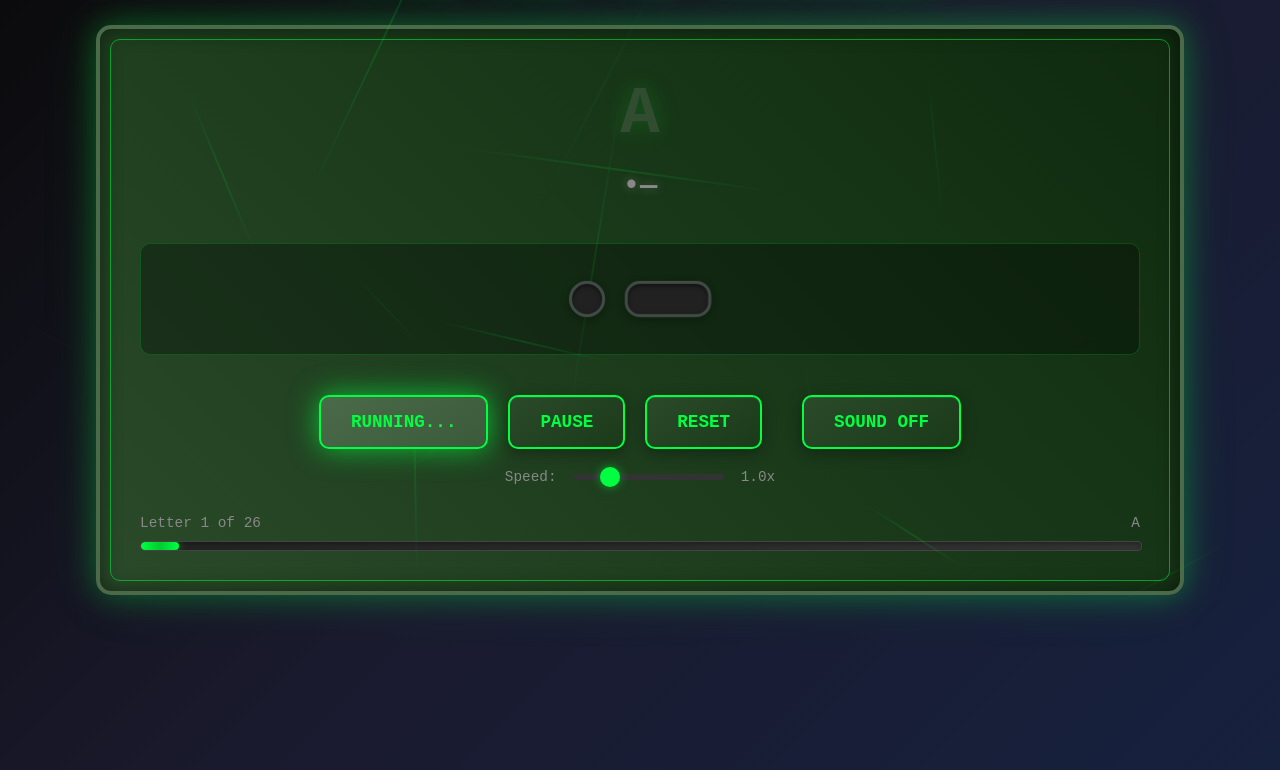
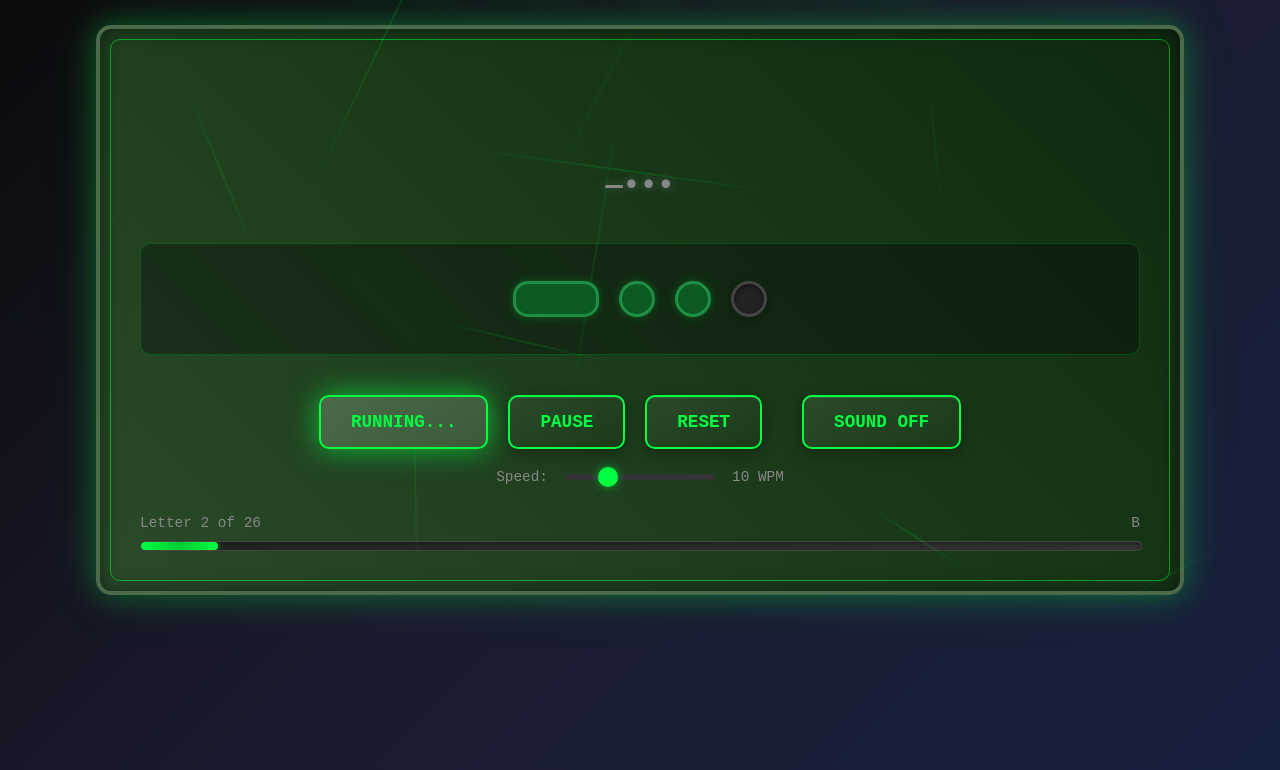
Before and after one commit to Dimitry4Now/morse-visualization, a plain HTML site: page index.html in a window 1280 px wide. Both pictures are taken after a click on the button "START". Shown: the part 70-840 px from the top of the page. Drawn offline with Linux system fonts and the light colour scheme.

Commit message:
fix: send Morse in proper units, with one tone, at a working speed
The speed slider seemed to do nothing: every light faded in over 0.4 s,
so above about 1.5x the flashes ran together. Dots and dashes also played
at different pitches (800 and 400 Hz), which Morse doesn't do, with tones
that faded out, and the timings followed no standard.

- Timing is counted in units: dot 1, dash 3, gap 1, at 1200 / WPM ms a
  unit, with longer pauses between letters for learners (Farnsworth).
- The slider sets 5-25 WPM and applies from the next symbol.
- One 650 Hz tone, at full volume for exactly its length with 5 ms edges.
- A light is on only while its tone plays, then stays dimly lit, so the
  pattern builds up; lights switch in 40 ms instead of 400.
- Space starts and pauses, R resets; audio resumes if the browser
  suspended it.

```diff
--- a/index.html
+++ b/index.html
@@ -3,6 +3,7 @@
 <head>
     <meta charset="UTF-8">
     <meta name="viewport" content="width=device-width, initial-scale=1.0">
+    <meta name="description" content="Learn the Morse alphabet: each letter keyed out in light and sound, at the speed you choose.">
     <title>Morse Code PCB Visualizer</title>
     <link rel="stylesheet" href="morse-visualize.css">
 </head>
@@ -28,8 +29,8 @@
 
         <div class="speed-control">
             <span class="speed-label">Speed:</span>
-            <input type="range" id="speedSlider" class="speed-slider" min="0.5" max="3" step="0.1" value="1">
-            <span class="speed-label" id="speedValue">1.0x</span>
+            <input type="range" id="speedSlider" class="speed-slider" min="5" max="25" step="1" value="10" aria-label="Speed in words per minute">
+            <span class="speed-label" id="speedValue">10 WPM</span>
         </div>
 
         <div class="progress-container">
--- a/morse-visualize.css
+++ b/morse-visualize.css
@@ -111,7 +111,8 @@ body {
             background: #222;
             border: 3px solid #444;
             border-radius: 8px;
-            transition: all 0.4s cubic-bezier(0.4, 0, 0.2, 1);
+            /* Short enough that a dot at 25 WPM (48 ms) still flashes. */
+            transition: all 0.04s linear;
             box-shadow:
                 inset 0 2px 4px rgba(0, 0, 0, 0.5),
                 0 2px 8px rgba(0, 0, 0, 0.3);
@@ -137,6 +138,13 @@ body {
                 0 0 40px rgba(0, 255, 65, 0.6),
                 inset 0 0 15px rgba(255, 255, 255, 0.3);
             transform: scale(1.15);
+        }
+
+        /* Already sent: dimly lit, so the letter's pattern builds up. */
+        .morse-element.done {
+            background: #0b5a21;
+            border-color: #1f8f45;
+            box-shadow: 0 0 8px rgba(0, 255, 65, 0.25);
         }
 
         .morse-element.active::after {
--- a/morse-visualize.js
+++ b/morse-visualize.js
@@ -6,11 +6,26 @@ const morseCode = {
             'Y': '-.--', 'Z': '--..'
         };
 
+        // Morse timing is counted in units: a dot is 1, a dash 3, the gap
+        // between symbols 1. One unit lasts 1200 / WPM milliseconds, the
+        // standard ("PARIS") definition of words per minute.
+        const DOT = 1;
+        const DASH = 3;
+        const SYMBOL_GAP = 1;
+        // Learners get more time between letters than the standard 3 units
+        // (Farnsworth spacing): the letter is shown first, and stays a moment.
+        const SHOW_LETTER = 2;
+        const LETTER_GAP = 7;
+        // One tone for both: dots and dashes differ only in length.
+        const TONE_HZ = 650;
+
         let currentIndex = 0;
         let isRunning = false;
-        let animationStep = 0;
+        let phase = 'show'; // show the letter, key its symbols, then hold it
+        let symbolIndex = 0;
+        let keyed = false;
         let currentTimeout;
-        let speedMultiplier = 1;
+        let wpm = 10;
         let audioEnabled = false;
         let audioContext;
         const letters = Object.keys(morseCode);
@@ -29,30 +44,41 @@ const morseCode = {
         const currentProgress = document.getElementById('currentProgress');
         const currentLetter2 = document.getElementById('currentLetter2');
 
+        function unitMs() {
+            return 1200 / wpm;
+        }
+
         // Audio functions
         function initAudio() {
             if (!audioContext) {
                 audioContext = new (window.AudioContext || window.webkitAudioContext)();
             }
+            // Browsers start audio suspended until a click.
+            if (audioContext.state === 'suspended') {
+                audioContext.resume();
+            }
         }
 
-        function playTone(frequency, duration) {
+        /** A keyed tone: full volume for its length, with 5 ms edges so it doesn't click. */
+        function playTone(seconds) {
             if (!audioEnabled || !audioContext) return;
 
             const oscillator = audioContext.createOscillator();
             const gainNode = audioContext.createGain();
-
             oscillator.connect(gainNode);
             gainNode.connect(audioContext.destination);
-
-            oscillator.frequency.value = frequency;
+            oscillator.frequency.value = TONE_HZ;
             oscillator.type = 'sine';
 
-            gainNode.gain.setValueAtTime(0.1, audioContext.currentTime);
-            gainNode.gain.exponentialRampToValueAtTime(0.01, audioContext.currentTime + duration);
+            const now = audioContext.currentTime;
+            const edge = Math.min(0.005, seconds / 4);
+            gainNode.gain.setValueAtTime(0, now);
+            gainNode.gain.linearRampToValueAtTime(0.15, now + edge);
+            gainNode.gain.setValueAtTime(0.15, now + seconds - edge);
+            gainNode.gain.linearRampToValueAtTime(0, now + seconds);
 
-            oscillator.start(audioContext.currentTime);
-            oscillator.stop(audioContext.currentTime + duration);
+            oscillator.start(now);
+            oscillator.stop(now + seconds);
         }
 
         function createCircuitLines() {
@@ -97,58 +123,59 @@ const morseCode = {
         }
 
         function clearAllLights() {
-            const lights = morseLightsEl.children;
-            Array.from(lights).forEach(light => light.classList.remove('active'));
+            Array.from(morseLightsEl.children).forEach(light => light.classList.remove('active', 'done'));
             currentLetterEl.classList.remove('active');
         }
 
+        function after(units) {
+            currentTimeout = setTimeout(animateStep, units * unitMs());
+        }
+
+        /**
+         * One step of playback. Each symbol lights, and sounds, for exactly its
+         * length, then stays dimly lit, so the pattern builds up as it is sent.
+         */
         function animateStep() {
             if (!isRunning) return;
 
-            const letter = letters[currentIndex];
-            const morse = morseCode[letter];
+            const morse = morseCode[letters[currentIndex]];
             const lights = morseLightsEl.children;
 
-            if (animationStep === 0) {
-                updateDisplay(letter);
+            if (phase === 'show') {
+                updateDisplay(letters[currentIndex]);
                 clearAllLights();
-                animationStep = 1;
-                currentTimeout = setTimeout(animateStep, 100 / speedMultiplier);
-            } else if (animationStep <= morse.length) {
-                const lightIndex = animationStep - 1;
-                const symbol = morse[lightIndex];
-                lights[lightIndex].classList.add('active');
+                phase = 'key';
+                symbolIndex = 0;
+                keyed = false;
+                return after(SHOW_LETTER);
+            }
 
-                // Play sound
-                if (audioEnabled) {
-                    const frequency = symbol === '.' ? 800 : 400;
-                    const duration = (symbol === '.' ? 0.15 : 0.45) / speedMultiplier;
-                    playTone(frequency, duration);
+            if (phase === 'key') {
+                const units = morse[symbolIndex] === '.' ? DOT : DASH;
+                if (!keyed) {
+                    lights[symbolIndex].classList.add('active');
+                    playTone((units * unitMs()) / 1000);
+                    keyed = true;
+                    return after(units);
                 }
+                lights[symbolIndex].classList.replace('active', 'done');
+                keyed = false;
+                symbolIndex++;
+                if (symbolIndex < morse.length) return after(SYMBOL_GAP);
+                phase = 'hold';
+                currentLetterEl.classList.add('active');
+                return after(LETTER_GAP);
+            }
 
-                animationStep++;
-                const delay = symbol === '.' ? 300 : 700;
-                currentTimeout = setTimeout(animateStep, delay / speedMultiplier);
-            } else if (animationStep === morse.length + 1) {
-                currentLetterEl.classList.add('active');
-                animationStep++;
-                currentTimeout = setTimeout(animateStep, 1500 / speedMultiplier);
-            } else {
-                clearAllLights();
-                animationStep = 0;
-                currentIndex++;
-
-                if (currentIndex >= letters.length) {
-                    currentIndex = 0;
-                }
-
-                currentTimeout = setTimeout(animateStep, 500 / speedMultiplier);
-            }
+            // The letter has been held: on to the next one, round the alphabet.
+            currentIndex = (currentIndex + 1) % letters.length;
+            phase = 'show';
+            animateStep();
         }
 
         function start() {
+            initAudio();
             if (!isRunning) {
-                initAudio();
                 isRunning = true;
                 startBtn.textContent = 'RUNNING...';
                 startBtn.classList.add('running');
@@ -158,9 +185,7 @@ const morseCode = {
 
         function pause() {
             isRunning = false;
-            if (currentTimeout) {
-                clearTimeout(currentTimeout);
-            }
+            clearTimeout(currentTimeout);
             startBtn.textContent = 'START';
             startBtn.classList.remove('running');
         }
@@ -168,12 +193,13 @@ const morseCode = {
         function reset() {
             pause();
             currentIndex = 0;
-            animationStep = 0;
+            phase = 'show';
             updateDisplay(letters[currentIndex]);
             clearAllLights();
         }
 
         function toggleAudio() {
+            initAudio();
             audioEnabled = !audioEnabled;
             audioBtn.textContent = audioEnabled ? 'SOUND ON' : 'SOUND OFF';
             audioBtn.style.color = audioEnabled ? '#00ff88' : '#00ff41';
@@ -185,9 +211,20 @@ const morseCode = {
         resetBtn.addEventListener('click', reset);
         audioBtn.addEventListener('click', toggleAudio);
 
+        // Takes effect from the next symbol, also while playing.
         speedSlider.addEventListener('input', (e) => {
-            speedMultiplier = parseFloat(e.target.value);
-            speedValue.textContent = speedMultiplier.toFixed(1) + 'x';
+            wpm = parseInt(e.target.value, 10);
+            speedValue.textContent = wpm + ' WPM';
+        });
+
+        // Space starts and pauses, R resets.
+        document.addEventListener('keydown', (e) => {
+            if (e.code === 'Space') {
+                e.preventDefault();
+                isRunning ? pause() : start();
+            } else if (e.key === 'r' || e.key === 'R') {
+                reset();
+            }
         });
 
         // Initialize
```
